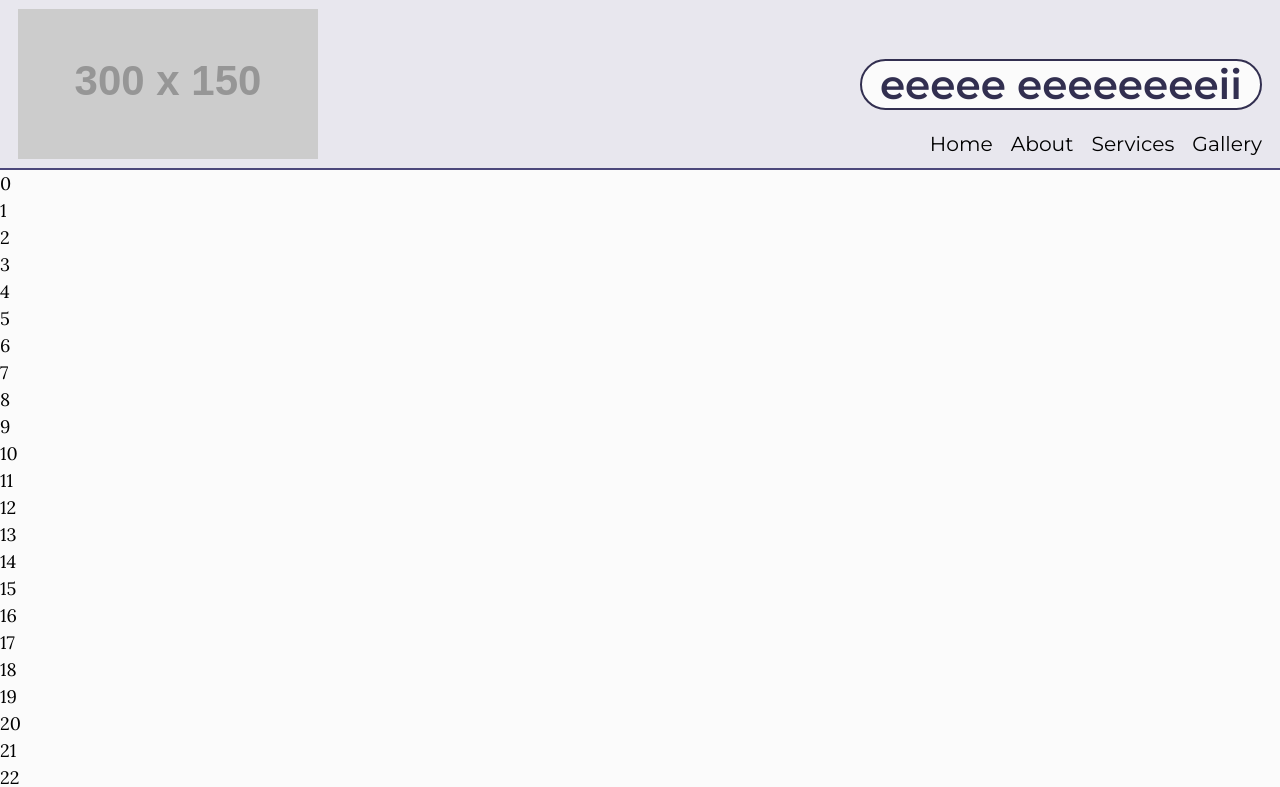
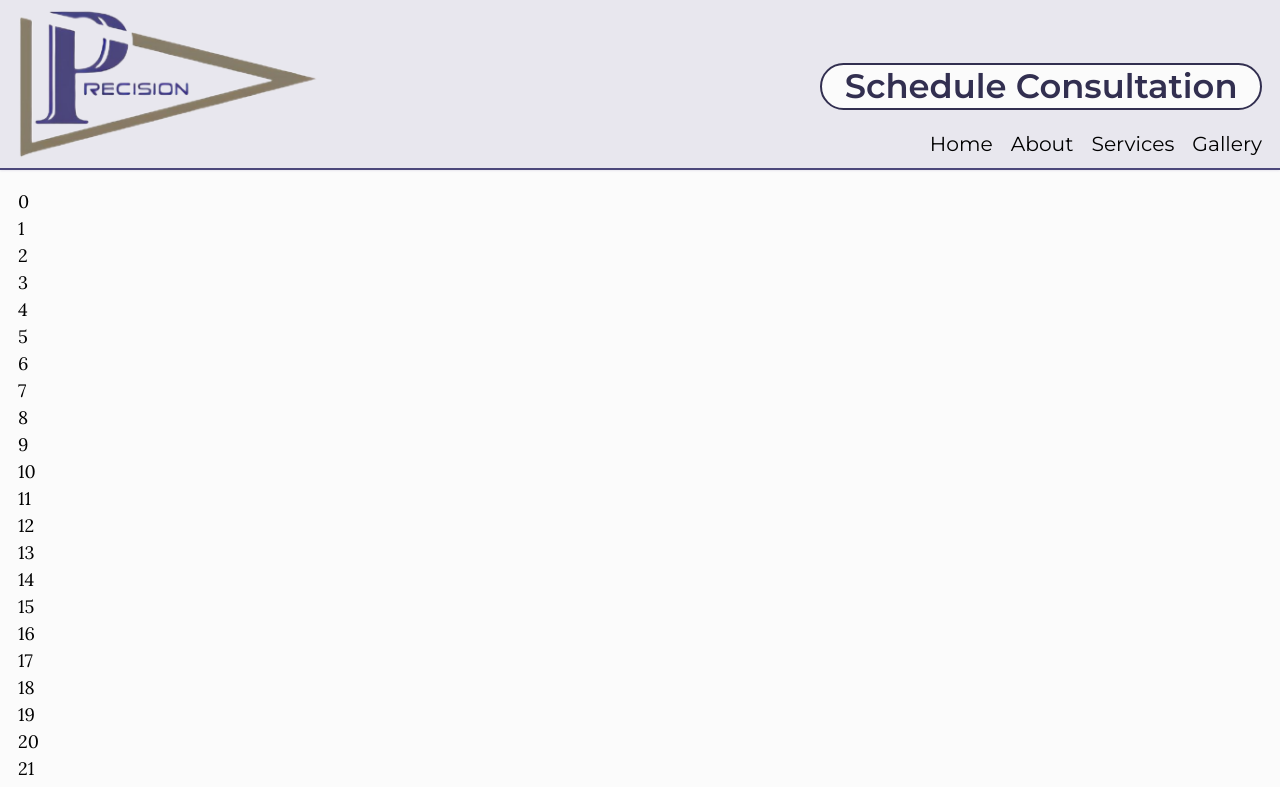
Before and after one commit to blaze-vincent/precision-2022, a Next.js app: page / in a window 1280 px wide. Shown: the top 787 px of the page. Built offline with nearby package versions, Linux system fonts and the light colour scheme.

Commit message:
move to desktop

```diff
--- a/components/header.js
+++ b/components/header/header.js
@@ -33,12 +33,12 @@ export default function Header(){
     className="bg-brand_purple-100 flex items-center justify-center"
   >
     <div
-      className={`w-full ${offscreen && 'fixed -top-24 transition-transform'} ${animateOnscreen && 'translate-y-24'} bg-brand_purple-100 py-2 px-4 border-brand_purple-500 border-solid border-b-2`}
+      className={`w-full ${offscreen && 'fixed -top-24 transition-transform'} ${animateOnscreen && 'translate-y-24'} bg-brand_purple-100 py-2 px-4 border-brand_purple-500 shadow-sm shadow-brand_purple-100 border-solid border-b-2`}
     >
       <div
         className="w-full max-w-screen-xl flex flex-row m-auto gap-2 items-end justify-between"
       >
-        <img src='https://via.placeholder.com/300x150' width={offscreen && 100 || 300} height={offscreen && 50 || 150} alt='asdf' />
+        <Image src='/images/precision.png' width={offscreen && 100 || 300} height={offscreen && 50 || 150} alt='' layout='intrinsic' />
         <Nav collapsed={offscreen} />
       </div>
     </div>
--- a/components/nav.js
+++ b/components/header/nav.js
@@ -1,11 +1,11 @@
-import PillButton from "./pillButton";
+import PillButton from "../pillButton";
 import Link from "next/link";
 
 export default function Nav({collapsed}){
   return <nav
     className={`flex text-lg ${collapsed && 'flex-row-reverse items-baseline' || 'flex-col items-end'} gap-4`}
   >
-    <PillButton styles={['border', 'nav', collapsed ? 'med' : 'large']}>eeeee eeeeeeeeii</PillButton>
+    <PillButton styles={['border', 'nav', collapsed ? 'med' : 'large']}>Schedule Consultation</PillButton>
     <div
       className="flex flex-row gap-4 font-[Montserrat]"
     >
--- a/components/layout.js
+++ b/components/layout.js
@@ -1,5 +1,5 @@
 import Head from "next/head"
-import Header from './header'
+import Header from './header/header'
 import Footer from './footer'
 
 export default function Layout({children}){
@@ -13,7 +13,7 @@ export default function Layout({children}){
     <Header />
 
     <main
-      className="max-w-screen-xl m-auto"
+      className="max-w-screen-xl m-auto p-4"
     >{children}</main>
 
     <Footer />
--- a/components/pillButton.js
+++ b/components/pillButton.js
@@ -2,7 +2,7 @@ export default function PillButton({styles = [], className = '', children}){
 
   const defaultStyle = 'rounded-full h-max w-max max-w-full px-2 py-px font-["Montserrat"] font-semibold transition-colors ';
   const stylePresets = {
-    'large': 'text-4xl px-4',
+    'large': 'text-3xl px-5',
     'med': 'text-2xl px-2',
     'border': 'border-solid border-2',
     'nav': 'border-brand_purple-600 bg-muted_white-100 text-brand_purple-600 hover:text-muted_white-100 hover:bg-brand_purple-600',
```
Also changed, not shown: public/images/precision.png (added), 1 other file (tests, documents, lock files or other folders).
